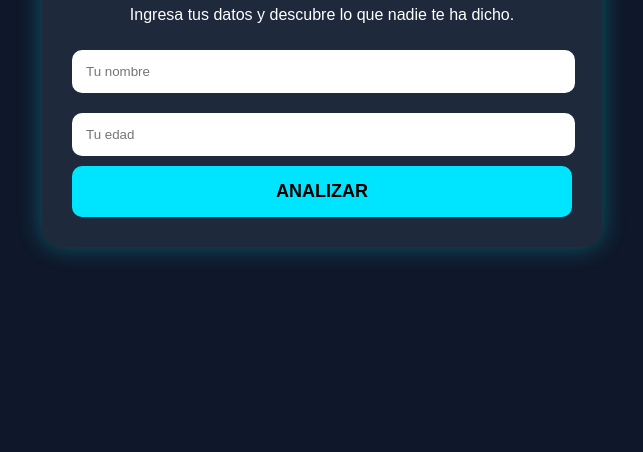
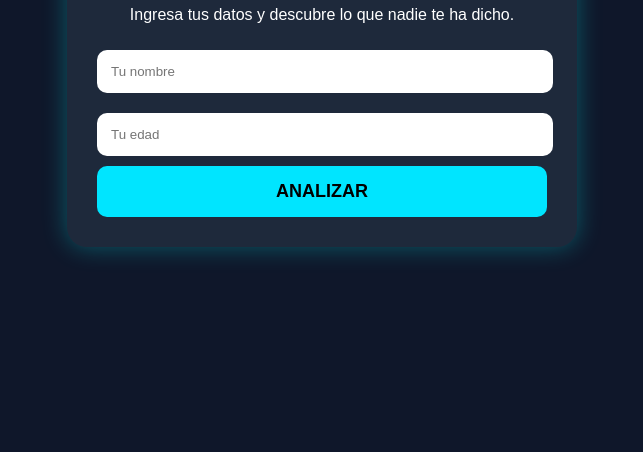
Before and after one commit to yarangamunozmartes-a11y/personalidad, a plain HTML site: page index.html in a window 1280 px wide. Shown: the part 348-800 px from the top of the page, without its empty margins (318-961 px from the left). Drawn offline with Linux system fonts and the light colour scheme.

Commit message:
Update style.css

```diff
--- a/style.css
+++ b/style.css
@@ -11,12 +11,12 @@ body{
 
 .container{
     width:90%;
-    max-width:500px;
+    max-width:450px;
     background:#1e293b;
     padding:30px;
     border-radius:20px;
     text-align:center;
-    box-shadow:0 0 25px rgba(0,255,255,.3);
+    box-shadow:0 0 25px rgba(0,250,250,.3);
 }
 
 input{
```
